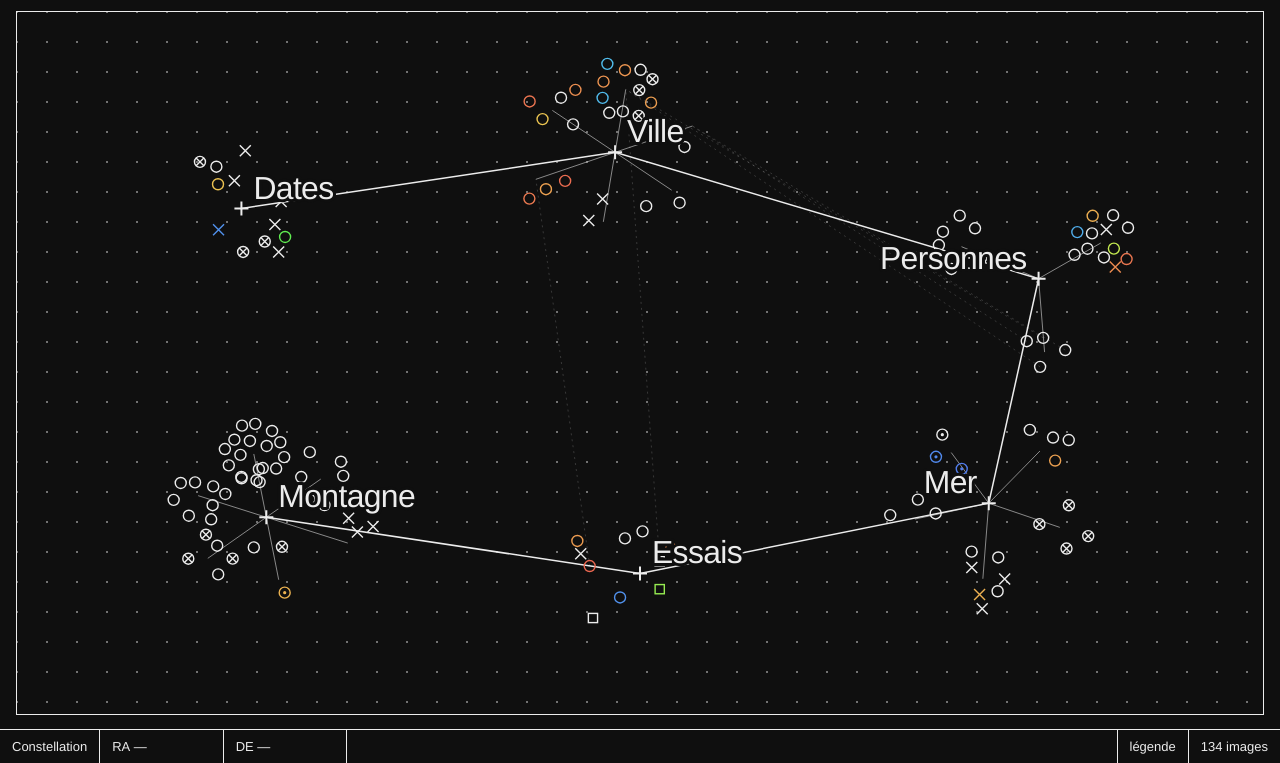
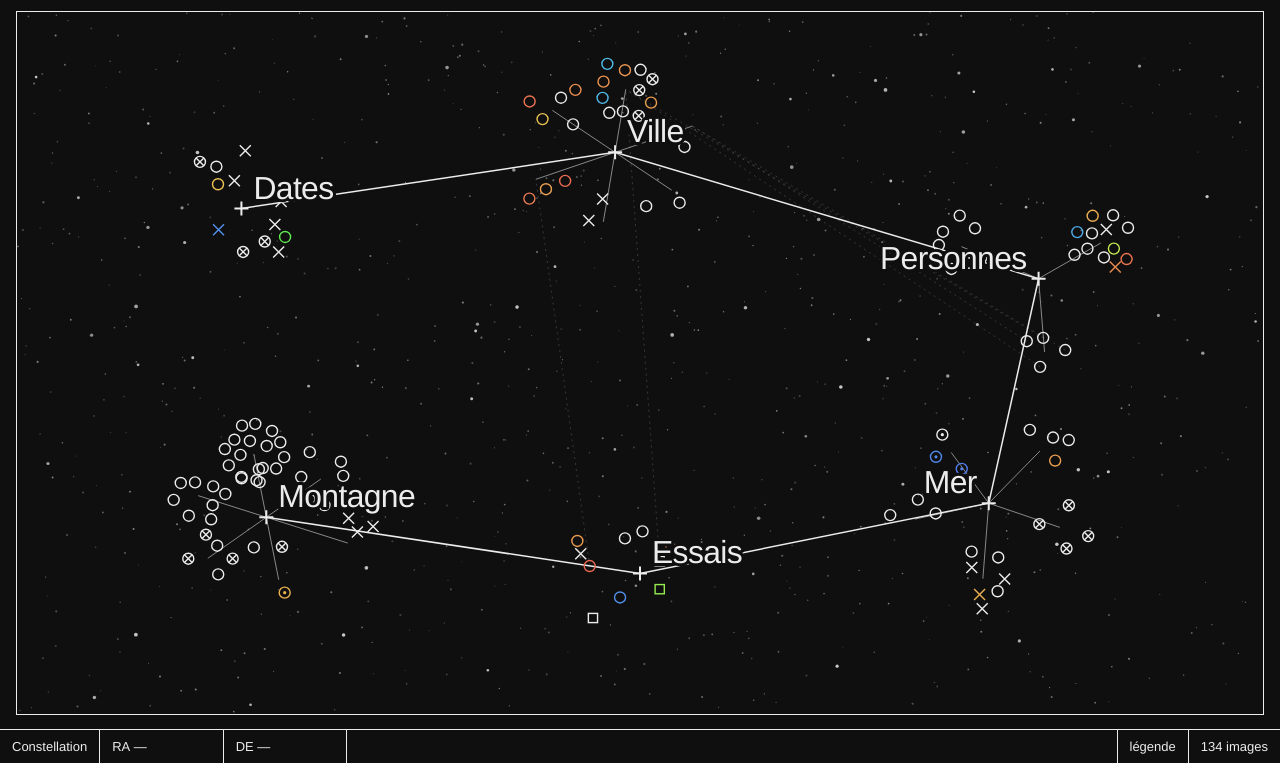
Before and after one commit to lterm/website, a plain HTML site: page index.html in a window 1280 px wide. Shown: the part 37-800 px from the top of the page. Drawn offline with Linux system fonts and the light colour scheme.

Commit message:
Constellation : fond en semis d'étoiles irrégulier
La grille de points laisse place à un semis d'étoiles de tailles et
d'éclats variés, tiré au hasard mais stable. La grille reste en secours
sans JavaScript.

Co-Authored-By: Claude Opus 5.5 <noreply@anthropic.com>

```diff
--- a/script.js
+++ b/script.js
@@ -195,9 +195,27 @@ document.addEventListener("click", function (e) {
         return a;
     }
 
+    // Fond : un semis d'étoiles irrégulier (tailles et éclats variés), fixe pendant le zoom
+    var bg = document.createElementNS(NS, "svg");
+    bg.setAttribute("class", "sky-bg");
+    bg.setAttribute("aria-hidden", "true");
+    sky.insertBefore(bg, svg);
+    function background() {
+        while (bg.firstChild) bg.removeChild(bg.firstChild);
+        bg.setAttribute("viewBox", "0 0 " + W + " " + H);
+        var r = rng(7), n = Math.round(W * H / 1000);
+        for (var i = 0; i < n; i++) {
+            var big = r() < 0.08; // quelques étoiles plus brillantes
+            el("circle", { cx: (r() * W).toFixed(1), cy: (r() * H).toFixed(1),
+                           r: (big ? 1.2 + r() * 0.7 : 0.5 + r() * 0.6).toFixed(2),
+                           opacity: (big ? 0.55 + r() * 0.3 : 0.18 + r() * 0.35).toFixed(2) }, bg);
+        }
+    }
+
     function layout() {
         animId++;
         W = sky.clientWidth; H = sky.clientHeight;
+        background();
         var portrait = H > W, unit = Math.min(W, H);
         while (svg.firstChild) svg.removeChild(svg.firstChild);
         floating = []; themeEls = []; branchEls = []; starEls = []; linkEls = []; rampEls = [];
--- a/style.css
+++ b/style.css
@@ -579,10 +579,34 @@ body:has(.sky) .sky {
 }
 
 .sky {
-    /* fond de carte : une grille d'étoiles */
+    /* fond de carte sans JavaScript : une grille d'étoiles */
     background-image: radial-gradient(circle, color-mix(in srgb, var(--fg) 45%, transparent) 1.1px, transparent 1.5px);
     background-size: 30px 30px;
     background-position: 15px 15px;
+}
+
+/* Avec JavaScript : un semis d'étoiles irrégulier, dessiné par script.js */
+.js .sky {
+    background-image: none;
+}
+
+.sky .sky-bg {
+    position: absolute;
+    inset: 0;
+    z-index: 0;
+    width: 100%;
+    height: 100%;
+    pointer-events: none;
+    color: var(--fg);
+}
+
+.sky .sky-bg circle {
+    fill: currentColor;
+}
+
+.sky > svg:not(.sky-bg) {
+    position: relative;
+    z-index: 1;
 }
 
 .sky svg {
```
